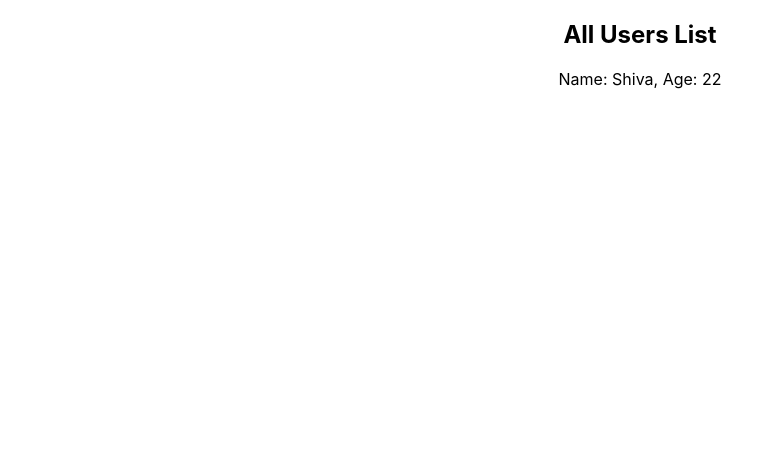
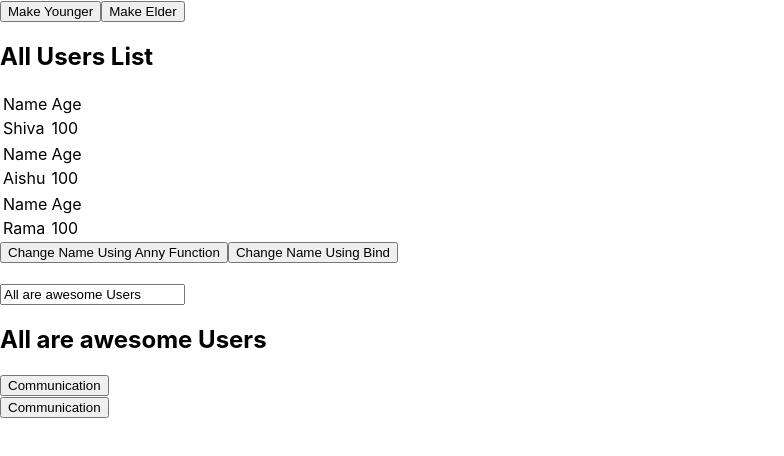
Before and after one commit to hiremathm/React-test-app, a React (Create React App) app: page / in a window 1280 px wide. Shown: the top 456 px of the page, without its empty margins (0-784 px from the left). Built offline with nearby package versions, Linux system fonts and the light colour scheme.

Commit message:
Two way binding and components communication from parent to child and child to parent done here

```diff
--- a/src/App.js
+++ b/src/App.js
@@ -1,22 +1,29 @@
 import React, { Component } from 'react';
 import Users from './user/users';
+import TwoWayBinding from './user/twowaybinding'
+import Parent from './communication/parent'
 import './App.css';
 
-function PrintName(){
-	return (
-		<div>
-			<h1>My First React App</h1>
-		</div>
-	)
-}
 class App extends Component {
+  state = {
+  	title: "Communication"
+  }
+  changeButtonName = (newTitle) => {
+  	this.setState({
+  		title: newTitle
+  	})
+  }
+
   render(){
     return (
     	<div>
-    		<center><Users title="All Users List"/></center>
+    		<Users title="All Users List"/>
+  			<TwoWayBinding />
+  			<Parent doWhateverYouWant={this.changeButtonName.bind(this, "Parent Done, Thank You!")}
+  			donotdoWhateverYouWant={this.changeButtonName.bind(this, "Child Not Done, Thank You!")}
+  			title={this.state.title}/>
   		</div>
     )
   }
 }
-
 export default App;
--- /dev/null
+++ b/src/communication/child.js
@@ -0,0 +1,11 @@
+import React, {Component} from 'react'
+
+const child = (props) => {
+	return (
+		<div>
+			<button onClick={props.doWhatever} >{props.title}</button>
+		</div>
+	)
+}
+
+export default child
--- /dev/null
+++ b/src/communication/parent.js
@@ -0,0 +1,12 @@
+import React, {Component} from 'react'
+import Child from './child'
+const parent = (props) => {
+	return (
+		<div>
+			<Child doWhatever={props.doWhateverYouWant} title={props.title}/>
+			<Child doWhatever={props.donotdoWhateverYouWant} title={props.title}/>
+		</div>
+	)
+}
+
+export default parent;
--- /dev/null
+++ b/src/user/twowaybinding.js
@@ -0,0 +1,35 @@
+import React, {Component} from 'react';
+
+class TwoWayBinding extends Component {
+	state = {
+		name: "All are awesome Users",
+	};
+
+	changeName = (newName) => {
+		this.setState({
+			name: newName
+		});
+	}
+
+	changeNameUsingInput = (event) => {
+		this.setState({
+			name: event.target.value
+		})
+	}
+
+	render(){
+		return (
+			<div>
+				<button onClick={() => this.changeName("Awesome User List")}>Change Name Using Anny Function</button>
+				<button onClick={this.changeName.bind(this, "Awesome Users List only")}>Change Name Using Bind </button>
+				<br/><br/>
+				<input type="text" value={this.state.name} onChange={this.changeNameUsingInput}/>
+				<br/>
+				<h2>{this.state.name}</h2>
+
+			</div>
+		)
+	}
+}
+
+export default TwoWayBinding;
--- a/src/user/user.js
+++ b/src/user/user.js
@@ -1,9 +1,30 @@
 import React from 'react'
 
 const User = (props) => {
-	return (
-		<div>Name: {props.children}, Age: {props.age}</div>
-	)
+	if(props.children){
+		return (
+			<div>
+				<table>
+					<thead>
+						<tr>
+							<td>Name</td>
+							<td>Age</td>
+						</tr>
+					</thead>
+					<tbody>
+						<tr>
+							<td>{props.children}</td>
+							<td>{props.age}</td>
+						</tr>
+					</tbody>
+				</table>
+			</div>
+		)
+	}else{
+		return (
+			<div>Invalid Entry</div>
+		)
+	}
 }
 
 export default User;
--- a/src/user/users.js
+++ b/src/user/users.js
@@ -1,11 +1,46 @@
 import React, {Component} from 'react';
 import User from './user';
 class Users extends Component {
+	state = {
+		users: [
+			{name: "Shiva", age: "100", id:"1"},
+			{name: "Aishu", age: "100", id:"2"},
+			{name: "Rama", age: "100", id:"3"}
+		],
+		title: "All Users List",
+	};
+
+	makeYounger = () => {
+		const allUser = this.state.users.map((user) => {
+			return user.age -= 10
+		});
+
+		this.setState({
+			allUser
+		});
+	}
+
+	makeElder = () => {
+		const allUser = this.state.users.map((user) => {
+			return user.age += 10
+		});
+
+		this.setState({
+			allUser
+		});
+	}
+
 	render(){
 		return (
 			<div>
-				<h2>{this.props.title}</h2>
-				<User age="22">Shiva</User>
+				<button onClick={this.makeYounger}>Make Younger</button>
+				<button onClick={this.makeElder}>Make Elder</button>
+				<br/>
+				<h2>{this.state.title}</h2>
+				{this.state.users.map(user =>
+						<User key={user.id} age={user.age}>{user.name}</User>
+					)
+				}
 			</div>
 		)
 	}
```
